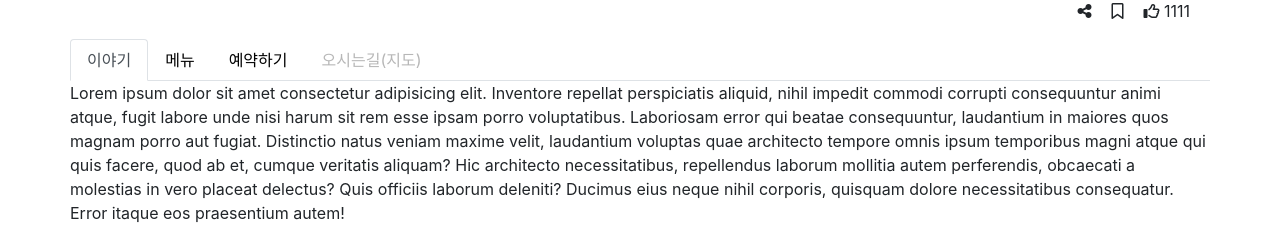
After one commit to Junyoung-Park-jyp/Datebuilder, a Django app: template single_pages/templates/single_pages/base_detail.html in a window 1280 px wide. The commit adds this page. Shown: the part 872-1113 px from the top of the page. Run offline with Django 4.2, Linux system fonts and the light colour scheme; the template is opened without the code that fills it, so the values that code supplies are empty; some libraries are stand-ins or nearby versions.

Commit message:
상세페이지추가

```diff
--- a/single_pages/static/single_pages/style.css
+++ b/single_pages/static/single_pages/style.css
@@ -0,0 +1,48 @@
+.sub_visual{
+    position: relative;
+    width: 100%;
+    height: 100%;
+    display: flex;
+    flex-direction: column;
+    justify-content: center;
+}
+.sub_visual .sub_title_box{
+    position: absolute;
+    display: flex;
+    flex-direction: column;
+    top: 50%;
+    left: 50%;
+    color: #fff;
+    transform: translate(-50%, -50%);
+    text-shadow: 1px 1px black;
+    text-align: center;
+
+    background-color: red;
+}
+.sub_visual .sub_title_box h2{
+    font-size: 3rem;
+}
+.sub_visual .sub_map{
+    border: 1px solid #000;
+    height: 250px;
+}
+.sub_visual .sub_sharing{
+    /* border: 1px solid red; */
+    display: flex;
+    justify-content: flex-end;
+}
+.sub_visual .sub_sharing ul li{
+    float: left;
+    list-style: none;
+    margin-right: 20px;
+}
+.sub_visual .sub_map{
+    max-width: 30rem;
+}
+
+.hide{
+    display: none;
+}
+.w100{
+    width: 100%;
+}
--- a/single_pages/templates/single_pages/base.html
+++ b/single_pages/templates/single_pages/base.html
@@ -6,9 +6,7 @@
   <meta charset="UTF-8">
   <meta name="viewport" content="width=device-width, initial-scale=1.0">
   <title>Navbar</title>
-  <!-- <link rel="stylesheet" href="{% static 'single_pages/bootstrap/bootstrap.min.css' %}" media="screen"> -->
-  <link href="https://cdn.jsdelivr.net/npm/bootstrap@5.3.1/dist/css/bootstrap.min.css" rel="stylesheet"
-    integrity="sha384-4bw+/aepP/YC94hEpVNVgiZdgIC5+VKNBQNGCHeKRQN+PtmoHDEXuppvnDJzQIu9" crossorigin="anonymous">
+  <link rel="stylesheet" href="{% static 'single_pages/bootstrap/bootstrap.min.css' %}" media="screen">
 
   <script src="https://cdn.jsdelivr.net/npm/bootstrap@5.3.1/dist/js/bootstrap.bundle.min.js"
     integrity="sha384-HwwvtgBNo3bZJJLYd8oVXjrBZt8cqVSpeBNS5n7C8IVInixGAoxmnlMuBnhbgrkm"
--- /dev/null
+++ b/single_pages/templates/single_pages/base_detail.html
@@ -0,0 +1,98 @@
+<!DOCTYPE html>
+{% load static %}
+<html lang="ko">
+
+<head>
+    <meta charset="UTF-8">
+    <meta name="viewport" content="width=device-width, initial-scale=1.0">
+    <title>detail</title>
+    <!-- <link rel="stylesheet" href="{% static 'single_pages/bootstrap/bootstrap.min.css' %}" media="screen"> -->
+    <link rel="stylesheet" href="/single_pages/static/single_pages/bootstrap/bootstrap.min.css">
+    <link rel="stylesheet" href="/single_pages/static/single_pages/style.css">
+    <script src="https://cdn.jsdelivr.net/npm/bootstrap@5.3.1/dist/js/bootstrap.bundle.min.js"
+        integrity="sha384-HwwvtgBNo3bZJJLYd8oVXjrBZt8cqVSpeBNS5n7C8IVInixGAoxmnlMuBnhbgrkm"
+        crossorigin="anonymous"></script>
+
+    <script src="https://kit.fontawesome.com/bca43c647d.js" crossorigin="anonymous"></script>
+</head>
+
+<body>
+    <div class="container my-3">
+        <div class="row">
+            <div class="sub_visual">
+                <img src="https://picsum.photos/seed/{{p.id}}/800/200" class="img-fluid" alt="random_image" width="100%">
+                <div class="sub_title_box">
+                    <h2 class="card-title">가게이름11</h2>
+                    <!-- <i class="fas fa-tags"></i> -->
+                    가게태그들 #고기 #성수맛집 ..
+                    <a href="{{ tag.get_absolute_url }}">
+                        <span class="badge badge-pill badge-light"><!-- {{ tag }} --></span>
+                    </a>
+                </div>
+                <!-- <div class="sub_map">
+                    <div class="map_img"></div>
+                    <div class="map_addr">주소</div>
+                    <div class="map_tel">전화</div>
+                </div> -->
+
+                <div class="sub_sharing">
+                    <ul>
+                        <li>
+                            <i class="fa-solid fa-share-nodes"></i>
+                            <span class="hide">공유</span>
+                        </li>
+                        <li>
+                            <i class="fa-regular fa-bookmark"></i></i><span class="hide">찜</span>
+                        </li>
+                        <li>
+                            <i class="fa-regular fa-thumbs-up"></i><span class="hide">좋아요</span>
+                            <span>1111</span>
+                        </li>
+                    </ul>
+                </div>
+            </div>
+            <!-- sub_tab -->
+            <ul class="nav nav-tabs w100" id="myTab" role="tablist">
+                <li class="nav-item" role="presentation">
+                  <button class="nav-link active" id="home-tab" data-bs-toggle="tab" data-bs-target="#home-tab-pane" type="button" role="tab" aria-controls="home-tab-pane" aria-selected="true">이야기</button>
+                </li>
+                <li class="nav-item" role="presentation">
+                  <button class="nav-link" id="profile-tab" data-bs-toggle="tab" data-bs-target="#profile-tab-pane" type="button" role="tab" aria-controls="profile-tab-pane" aria-selected="false">메뉴</button>
+                </li>
+                <li class="nav-item" role="presentation">
+                  <button class="nav-link" id="contact-tab" data-bs-toggle="tab" data-bs-target="#contact-tab-pane" type="button" role="tab" aria-controls="contact-tab-pane" aria-selected="false">예약하기</button>
+                </li>
+                <li class="nav-item" role="presentation">
+                  <button class="nav-link" id="disabled-tab" data-bs-toggle="tab" data-bs-target="#disabled-tab-pane" type="button" role="tab" aria-controls="disabled-tab-pane" aria-selected="false" disabled>오시는길(지도)</button>
+                </li>
+              </ul>
+              <div class="tab-content" id="myTabContent">
+                <div class="tab-pane fade show active" id="home-tab-pane" role="tabpanel" aria-labelledby="home-tab" tabindex="0"><p class="card-text">
+                    Lorem ipsum dolor sit amet consectetur adipisicing elit. Inventore repellat perspiciatis aliquid, nihil impedit commodi corrupti consequuntur animi atque, fugit labore unde nisi harum sit rem esse ipsam porro voluptatibus. Laboriosam error qui beatae consequuntur, laudantium in maiores quos magnam porro aut fugiat. Distinctio natus veniam maxime velit, laudantium voluptas quae architecto tempore omnis ipsum temporibus magni atque qui quis facere, quod ab et, cumque veritatis aliquam? Hic architecto necessitatibus, repellendus laborum mollitia autem perferendis, obcaecati a molestias in vero placeat delectus? Quis officiis laborum deleniti? Ducimus eius neque nihil corporis, quisquam dolore necessitatibus consequatur. Error itaque eos praesentium autem!
+                </p></div>
+                <div class="tab-pane fade" id="profile-tab-pane" role="tabpanel" aria-labelledby="profile-tab" tabindex="0"><p class="card-text">
+                    Lorem ipsum dolor sit amet consectetur adipisicing elit. Inventore repellat perspiciatis aliquid, nihil impedit commodi corrupti consequuntur animi atque, fugit labore unde nisi harum sit rem esse ipsam porro voluptatibus
+                </p></div>
+                <div class="tab-pane fade" id="contact-tab-pane" role="tabpanel" aria-labelledby="contact-tab" tabindex="0">333</div>
+                <div class="tab-pane fade" id="disabled-tab-pane" role="tabpanel" aria-labelledby="disabled-tab" tabindex="0">44</div>
+              </div>
+            <!-- sub_tab 끝 -->
+
+        </div>
+    </div>
+
+
+    <!-- 부트스트랩 자바스크립트 -->
+    <script src="https://cdn.jsdelivr.net/npm/jquery@3.5.1/dist/jquery.slim.min.js"
+        integrity="sha384-DfXdz2htPH0lsSSs5nCTpuj/zy4C+OGpamoFVy38MVBnE+IbbVYUew+OrCXaRkfj"
+        crossorigin="anonymous"></script>
+    <script src="https://cdn.jsdelivr.net/npm/popper.js@1.16.1/dist/umd/popper.min.js"
+        integrity="sha384-9/reFTGAW83EW2RDu2S0VKaIzap3H66lZH81PoYlFhbGU+6BZp6G7niu735Sk7lN"
+        crossorigin="anonymous"></script>
+    <script src="https://cdn.jsdelivr.net/npm/bootstrap@4.6.2/dist/js/bootstrap.min.js"
+        integrity="sha384-+sLIOodYLS7CIrQpBjl+C7nPvqq+FbNUBDunl/OZv93DB7Ln/533i8e/mZXLi/P+"
+        crossorigin="anonymous"></script>
+    <!-- 부트스트랩 자바스크립트 끝 -->
+</body>
+
+</html>
```
Also changed, not shown: 1 other file.
